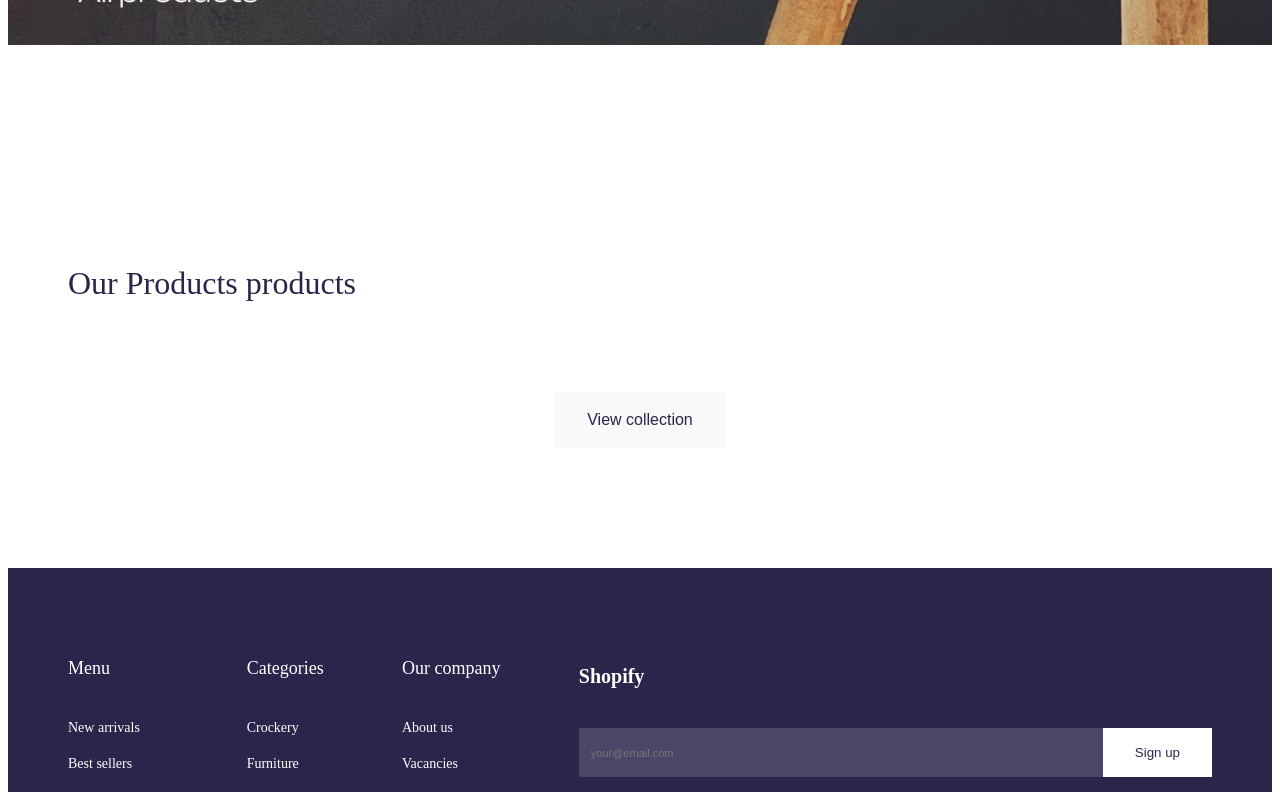
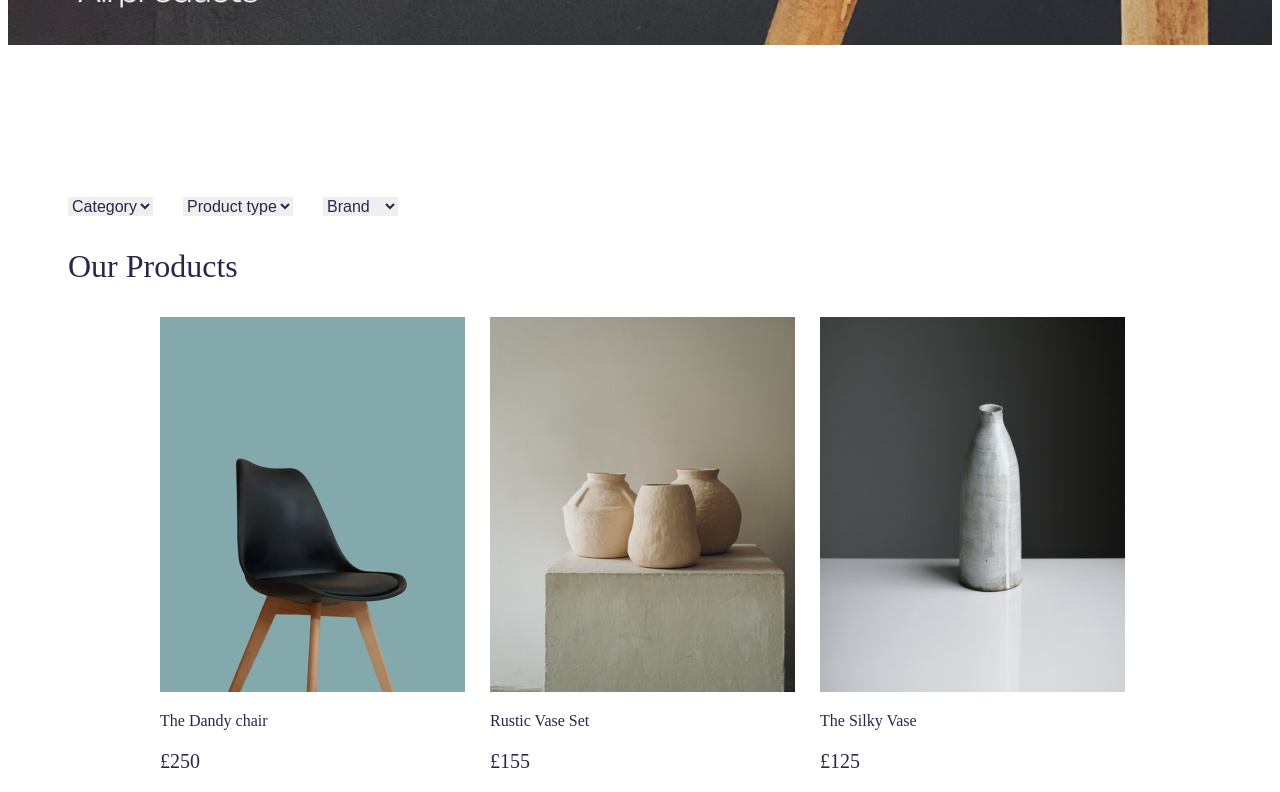
Before and after one commit to mehebbetbabayeva/avion-diploma, a React (Vite) app: page /products in a window 1280 px wide. Shown: the part 380-1172 px from the top of the page. Built offline with nearby package versions, Linux system fonts and the light colour scheme.

Commit message:
add products and product detail

```diff
--- a/public/product.json
+++ b/public/product.json
@@ -1,7 +1,7 @@
 [
     {
         "id":1,
-        "product_image": "../src/assets/images/Productscrads/dandychair.png",
+        "product_image": "../src/assets/images/productscards/dandychair.png",
         "product_context": "The Dandy chair",
         "product_price": "£250",
         "product_category": "Furniture",
@@ -12,7 +12,7 @@
     },
     {
         "id":2,
-        "product_image": "../src/assets/images/Productscrads/rusticvase.png",
+        "product_image": "../src/assets/images/productscards/rusticvase.png",
         "product_context": "Rustic Vase Set",
         "product_price": "£155",
         "product_category": "Glass",
@@ -21,7 +21,7 @@
     },
     {
         "id":3,
-        "product_image": "../src/assets/images/Productscrads/silkyvase.png",
+        "product_image": "../src/assets/images/productscards/silkyvase.png",
         "product_context": "The Silky Vase",
         "product_price": "£125",
         "product_category": "Glass",
@@ -31,7 +31,7 @@
 
     {
         "id":4,
-        "product_image": "../src/assets/images/Productscrads/lucylamp.png",
+        "product_image": "../src/assets/images/productscards/lucylamp.png",
         "product_context": "The Lucy Lamp",
         "product_price": "£399",
         "product_category": "Electrical",
@@ -40,7 +40,7 @@
     },
 
     {  "id":5,
-        "product_image": "../src/assets/images/Productscrads/darklamps.png",
+        "product_image": "../src/assets/images/productscards/darklamps.png",
         "product_context": "Dark lamps set",
         "product_price": "£250",
         "product_category": "Electrical",
@@ -50,7 +50,7 @@
 
     {
         "id":6,
-        "product_image": "../src/assets/images/Productscrads/whitevase.png",
+        "product_image": "../src/assets/images/productscards/whitevase.png",
         "product_context": "White vase",
         "product_price": "£250",
         "product_category": "Glass",
@@ -59,7 +59,7 @@
     },
     {
         "id":7,
-        "product_image": "../src/assets/images/Productscrads/smallchair.png",
+        "product_image": "../src/assets/images/productscards/smallchair.png",
         "product_context": "Small chair",
         "product_price": "£155",
         "product_category": "Furniture",
@@ -69,7 +69,7 @@
     },
     {
         "id":8,
-        "product_image": "../src/assets/images/Productscrads/midchair.png",
+        "product_image": "../src/assets/images/productscards/smallchair.png",
         "product_context": "Mid chair",
         "product_price": "£125",
         "product_category": "Furniture",
@@ -79,7 +79,7 @@
 
     {
         "id":9,
-        "product_image": "../src/assets/images/Productscrads/dandychair.png",
+        "product_image": "../src/assets/images/productscards/dandychair.png",
         "product_context": "Dandy Chair",
         "product_price": "£399",
         "product_category": "Furniture",
@@ -88,7 +88,7 @@
     },
 
     {  "id":10,
-        "product_image": "../src/assets/images/Productscrads/rusticvase.png",
+        "product_image": "../src/assets/images/productscards/rusticvase.png",
         "product_context": "Rustic Vase Set",
         "product_price": "£250",
         "product_category": "Glass",
@@ -98,7 +98,7 @@
 
     {
         "id":11,
-        "product_image": "../src/assets/images/Productscrads/silkyvase.png",
+        "product_image": "../src/assets/images/productscards/silkyvase.png",
         "product_context": "The Silky Vase",
         "product_price": "£399",
         "product_category": "Glass",
@@ -107,7 +107,7 @@
     },
 
     {  "id":12,
-        "product_image": "../src/assets/images/Productscrads/lucylamp.png",
+        "product_image": "../src/assets/images/productscards/lucylamp.png",
         "product_context": "The Lucy Lamp",
         "product_price": "£250",
         "product_category": "Electrical",
--- a/src/App.tsx
+++ b/src/App.tsx
@@ -12,6 +12,7 @@ import en from '../locales/en.json';
 import ru from '../locales/ru.json';
 import Products from './pages/Products';
 import Contact from './pages/Contact';
+import ProductDetail from './pages/ProductDetail';
 type Messages = {
     [key: string]: string;
   };
@@ -32,6 +33,7 @@ const App = () => {
           <Route path="/" element={<Home />} />
           <Route path="/about" element={<About />} />
           <Route path="/products" element={<Products />} />
+          <Route path="/products/:id" element={<ProductDetail />} />
           <Route path="/contact" element={<Contact />} />
         </Routes>
       </main>
--- a/src/components/Products/Productscards/Productscards.css
+++ b/src/components/Products/Productscards/Productscards.css
@@ -4,10 +4,9 @@
     font-weight:400;
 }
 .Productscard-container{
-    padding: 100px 60px;
+    padding:  60px;
     display: flex;
     flex-direction: column;
-
 
 }
 .Products-button{
@@ -30,24 +29,32 @@
     display: flex;
     gap: 30px;
     align-items: center;
-    justify-content: space-between;
+    flex-wrap: wrap;
+    justify-content: center;
 }
 .Productscard {
     width: 300px;
+    cursor: pointer;
   }
+  .filter-container{
+    display: flex;
+    align-items: center;
 
-  .Productscard:first-child {
-    width: 630px;
+    gap: 30px;
   }
+  .filter-container select{
+    border: none;
+    color: #2A254B;
+    font-size: 16px;
+    outline: none;
+  }
+@media (min-width: 320px) and (max-width: 800px) {
+    .Productscard-container{
+        flex-direction: column;
+        padding: 10px;
 
-@media (min-width: 320px) and (max-width: 1180px) {
-    .Productscards-container{
-        flex-direction: column;
     }
-    .Productscard:first-child {
-        width: 100%;
 
-      }
       .Productscard {
         width: 100%;
 
@@ -57,4 +64,9 @@
         height: 250px;
         object-fit: fill;
       }
+      .filter-container{
+        display: flex;
+        align-items: center;
+        gap: 10px;
+      }
   }
--- a/src/components/Products/Productscards/Productscards.tsx
+++ b/src/components/Products/Productscards/Productscards.tsx
@@ -1,68 +1,138 @@
-
-import "./Productscards.css"
-import Productscard from './Productscard'
+import "./Productscards.css";
+import Productscard from "./Productscard";
 import axios from "axios";
-import { useEffect, useState } from 'react';
-
-
+import { useEffect, useState } from "react";
+import { useNavigate } from "react-router-dom";
 interface Melumat {
-  id:number,
-  Products_image:string,
-  Products_context:string,
-  Products_price:string
+  id: number;
+  product_image: string;
+  product_context: string;
+  product_price: string;
+  product_category: string;
+  product_type: string;
+  products_brand: string;
 }
 
 const Productscards: React.FC = () => {
-
-
   const [data, setData] = useState<Melumat[]>([]);
+  const [filteredData, setFilteredData] = useState<Melumat[]>([]);
+  const [categories, setCategories] = useState<string[]>([]);
+  const [types, setTypes] = useState<string[]>([]);
+  const [brands, setBrands] = useState<string[]>([]);
+  const [selectedCategory, setSelectedCategory] = useState<string>("");
+  const [selectedType, setSelectedType] = useState<string>("");
+  const [selectedBrand, setSelectedBrand] = useState<string>("");
+  const navigate = useNavigate();
   useEffect(() => {
-
     const fetchData = async () => {
       try {
-        const response = await axios.get("/Product.json");
-        setData(response.data);
+        const response = await axios.get<Melumat[]>("/product.json");
+        const products = response.data;
 
+        const uniqueCategories = [
+          ...new Set(products.map((item) => item.product_category)),
+        ];
+        const uniqueTypes = [
+          ...new Set(products.map((item) => item.product_type)),
+        ];
+        const uniqueBrands = [
+          ...new Set(products.map((item) => item.products_brand)),
+        ];
+
+        setData(products);
+        setFilteredData(products);
+        setCategories(uniqueCategories);
+        setTypes(uniqueTypes);
+        setBrands(uniqueBrands);
       } catch (error) {
         console.error("Data fetch error:", error);
-
       }
     };
 
     fetchData();
   }, []);
+
+  useEffect(() => {
+    let filtered = data;
+
+    if (selectedCategory) {
+      filtered = filtered.filter(
+        (item) => item.product_category === selectedCategory
+      );
+    }
+    if (selectedType) {
+      filtered = filtered.filter((item) => item.product_type === selectedType);
+    }
+    if (selectedBrand) {
+      filtered = filtered.filter(
+        (item) => item.products_brand === selectedBrand
+      );
+    }
+
+    setFilteredData(filtered);
+  }, [selectedCategory, selectedType, selectedBrand, data]);
+
   return (
-    <div className='Productscard-container'>
-      <h3 className='Products-title'>Our Products products</h3>
-      <div className='Productscards-container'>
+    <div className="Productscard-container">
+      <div className="filter-container">
+        <select
+          onChange={(e) => setSelectedCategory(e.target.value)}
+          value={selectedCategory}
+        >
+          <option value="">Category</option>
+          {categories.map((category) => (
+            <option key={category} value={category}>
+              {category}
+            </option>
+          ))}
+        </select>
 
+        <select
+          onChange={(e) => setSelectedType(e.target.value)}
+          value={selectedType}
+        >
+          <option value="">Product type</option>
+          {types.map((type) => (
+            <option key={type} value={type}>
+              {type}
+            </option>
+          ))}
+        </select>
 
-        {
-          data && data.map((birMelumat) => (
+        <select
+          onChange={(e) => setSelectedBrand(e.target.value)}
+          value={selectedBrand}
+        >
+          <option value="">Brand</option>
+          {brands.map((brand) => (
+            <option key={brand} value={brand}>
+              {brand}
+            </option>
+          ))}
+        </select>
+      </div>
 
-            <div
-              className="Productscard"
-
-            >
+      <h3 className="Products-title">Our Products</h3>
+      <div className="Productscards-container">
+        {filteredData.length > 0 ? (
+          filteredData.map((birMelumat) => (
+            <div className="Productscard" key={birMelumat.id}  onClick={() => navigate(`/products/${birMelumat.id}`)}>
               <Productscard
-                imageProps={birMelumat.Products_image}
-                contextProps={birMelumat.Products_context}
-                priceProps={birMelumat.Products_price}
+                imageProps={birMelumat.product_image}
+                contextProps={birMelumat.product_context}
+                priceProps={birMelumat.product_price}
               />
             </div>
+          ))
+        ) : (
+          <p>No products found.</p>
+        )}
+      </div>
+      <div className="Products-button">
+        <button className="view-collect">View collection</button>
+      </div>
+    </div>
+  );
+};
 
-          ))
-        }
-
-
-
-
-
-      </div>
-      <div className='Products-button'><button className="view-collect">View collection</button></div>
-    </div>
-
-  )
-}
-
-export default Productscards
+export default Productscards;
--- a/src/components/Products/Title.css
+++ b/src/components/Products/Title.css
@@ -1,6 +1,7 @@
 
 .title-image {
     width: 100%;
-    height: auto;
-    display: block;
+    height: 100%;
+    object-fit: cover;
+
 }
--- a/src/components/Products/Title.tsx
+++ b/src/components/Products/Title.tsx
@@ -1,4 +1,4 @@
-import React from 'react'
+
 import './Title.css'
 import frame from "../../../src/assets/images/products/frame.png"
 
--- /dev/null
+++ b/src/pages/ProductDetail.tsx
@@ -0,0 +1,9 @@
+import React from 'react'
+
+const ProductDetail = () => {
+  return (
+    <div>ProductDetail</div>
+  )
+}
+
+export default ProductDetail
--- a/src/pages/Products.tsx
+++ b/src/pages/Products.tsx
@@ -6,7 +6,9 @@ const Products = () => {
   return (
     <div>
       <Title/>
+
       <Productscards/>
+
     </div>
   )
 }
```
